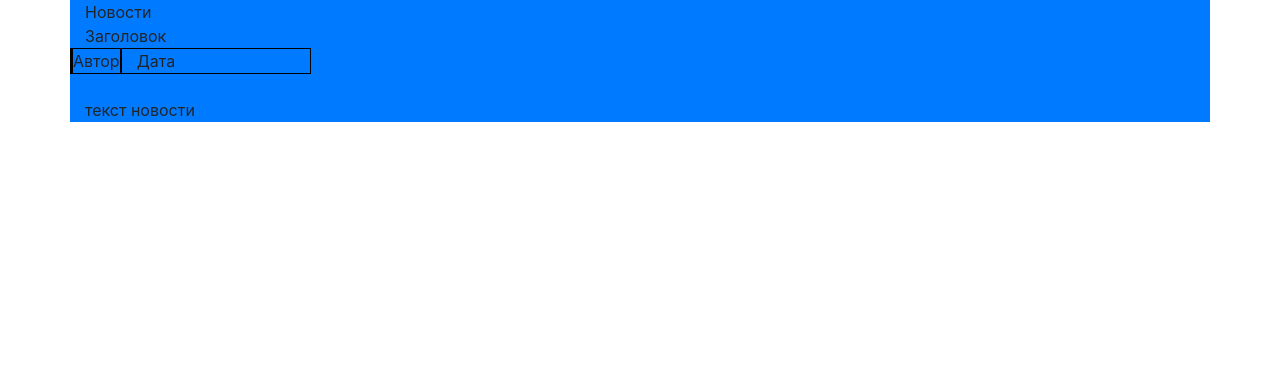
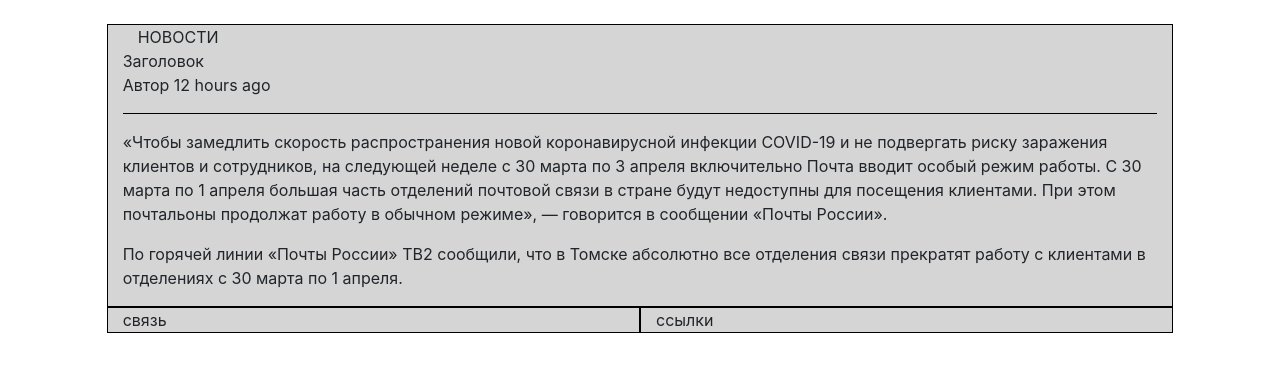
Before and after one commit to Albystra/newsportal, a plain HTML site: page Lera/content.html in a window 1280 px wide. Drawn offline with nearby package versions, Linux system fonts and the light colour scheme.

Commit message:
всё ещё работа над страницей

```diff
--- a/Lera/content.html
+++ b/Lera/content.html
@@ -10,7 +10,33 @@
 </head>
 
 <body>
-    <div class="post_content container-md bg-primary">
+    <div class="container-fluid">
+        <div class="row justify-content-around">
+            <div class="col-10 mt-4">
+                <div class="w-100"></div>
+                <div class="h-10"></div>
+                <div class="col-10 post_tag">НОВОСТИ</div>
+                <div class="post_title">Заголовок</div>
+                <i class="far fa-user author"></i><span class="author">Автор</span>
+                <span class="timeAgo"> 12 hours ago</span><i class="fas fa-history timeAgo"></i>
+                <hr style="background-color: black">
+                <div class="content">
+                    <div class="content-item text-block">
+                        <p>«Чтобы замедлить скорость распространения новой коронавирусной инфекции COVID-19 и не подвергать риску заражения клиентов и сотрудников, на следующей неделе с 30 марта по 3 апреля включительно Почта вводит особый режим работы. С 30 марта по 1 апреля большая часть отделений почтовой связи в стране будут недоступны для посещения клиентами. При этом почтальоны продолжат работу в обычном режиме», — говорится в сообщении «Почты России».</p>
+                        <p>По горячей линии «Почты России» ТВ2 сообщили, что в Томске абсолютно все отделения связи прекратят работу с клиентами в отделениях с 30 марта по 1 апреля.</p>
+                    </div>
+                </div>
+            </div>
+        </div>
+    </div>
+    <div class = "container-fluid">
+        <div class = "row justify-content-center">
+            <div class = "col-5">связь</div>
+            <div class="col-5">ссылки</div>
+        </div>
+    </div>
+
+    <!-- <div class="post_content container-md bg-primary">
         <div class="post_inner">
             <div class="post_tag">Новости</div>
             <div class="post_title">Заголовок</div>
@@ -24,7 +50,7 @@
                     <div class="content-item text-block">текст новости</div>
                 </div>
             </div>
-        </div>
+        </div> -->
 
         <!-- <div class="container h-15" id="title">
         <div>Заголовок</div>
--- a/Lera/style.css
+++ b/Lera/style.css
@@ -1,12 +1,13 @@
 .row>* {
     border: 1px solid black;
+    background-color: #D5D5D5;
 }
 
-#newsbody>.row {
+/* #newsbody>.row {
     height: 1125px;
     background-color: #F5F5F5
 }
 
 #footer>.row {
     height: 120px;
-}
+} */
```
